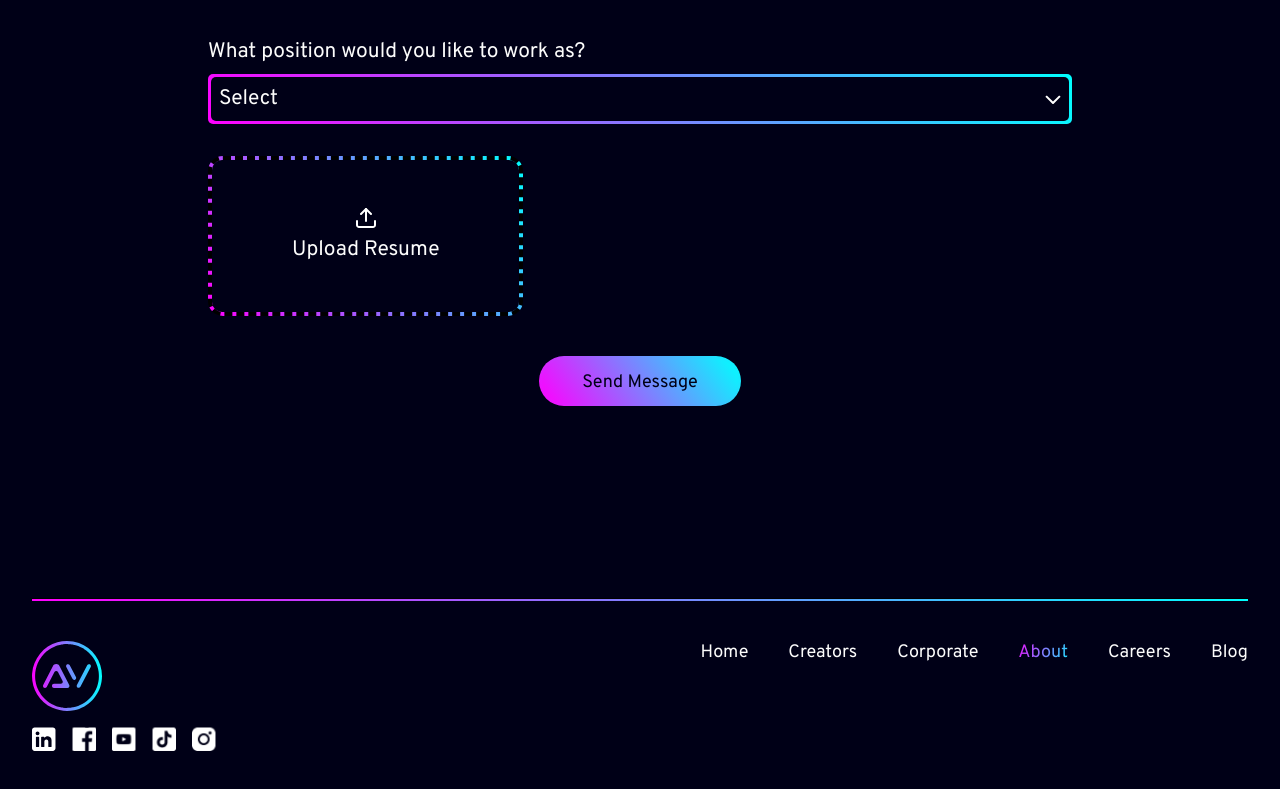
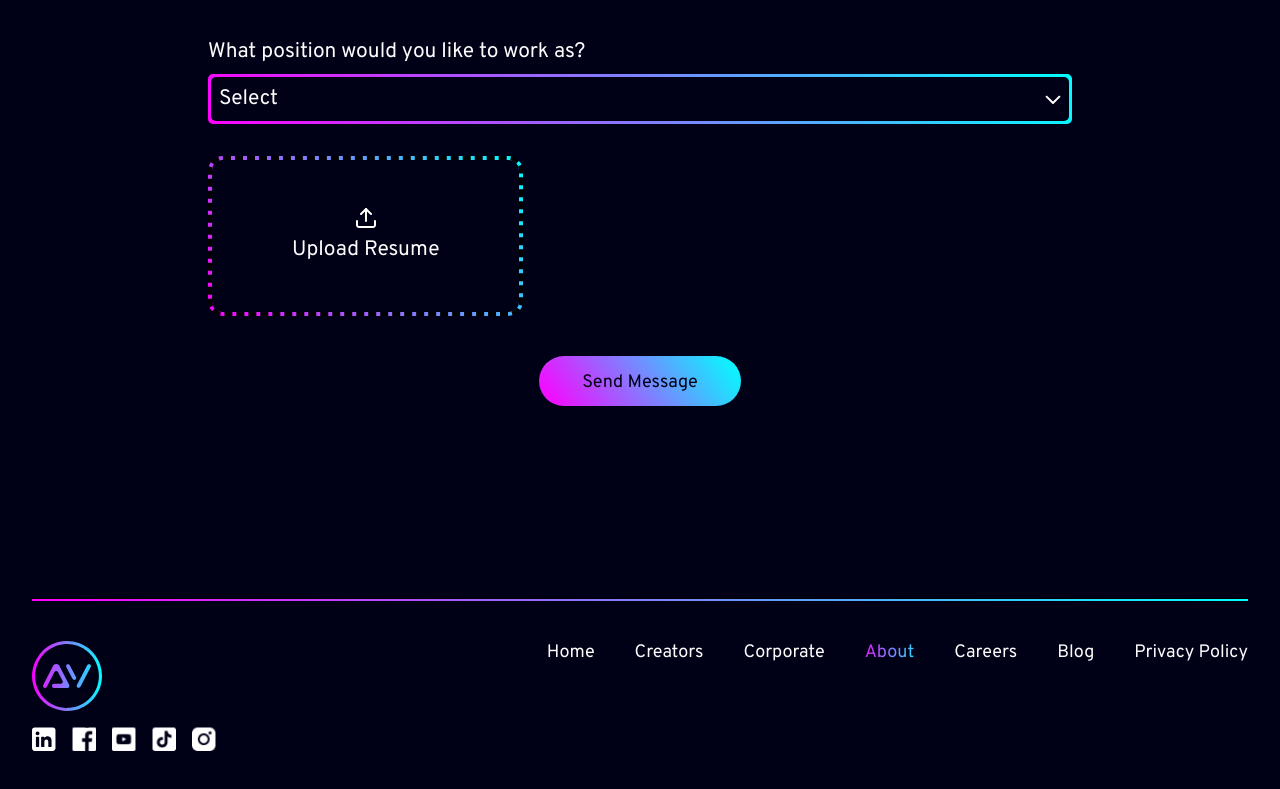
Before and after one commit to Aview-International/aviewint-website, a Next.js app: page /about in a window 1280 px wide. Shown: the part 7953-8742 px from the top of the page. Built offline with nearby package versions, Linux system fonts and the light colour scheme.

Commit message:
Added privacy policy

```diff
--- a/components/navigation/Footer.js
+++ b/components/navigation/Footer.js
@@ -47,6 +47,15 @@ const Footer = ({ curPage }) => {
               </a>
             </Link>
           ))}
+          <a
+            className={`text-md hover:gradient-text hover:gradient-2 }
+            text-white xl:text-lg`}
+            href="https://drive.google.com/file/d/1afrmOmR1LnXy7zFx8TxpnN0WpusvB2Qx/view?usp=sharing"
+            target="_blank"
+            rel="noopener noreferrer"
+          >
+            Privacy Policy
+          </a>
         </div>
       </div>
     </div>
```
Also changed, not shown: 1 other file (tests, documents, lock files or other folders).
